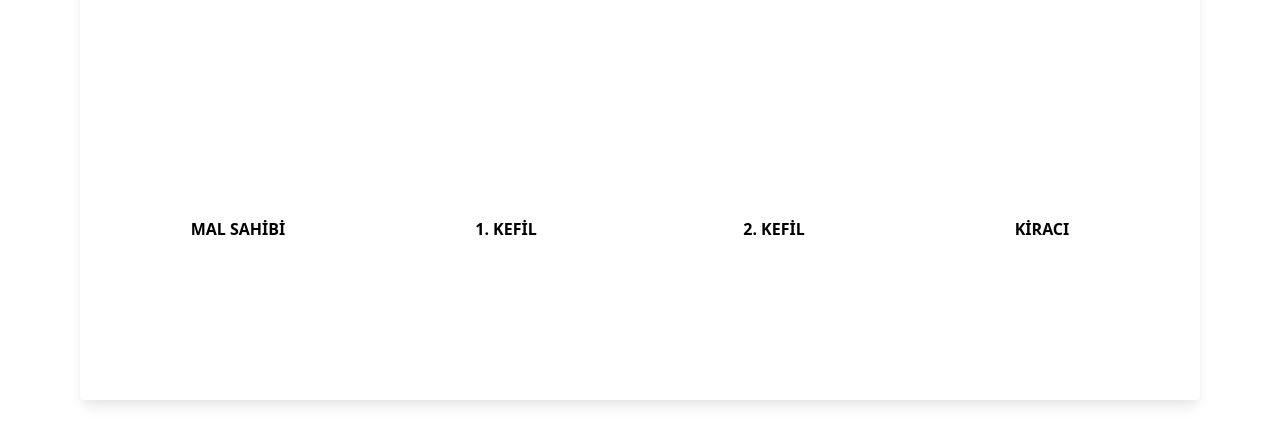
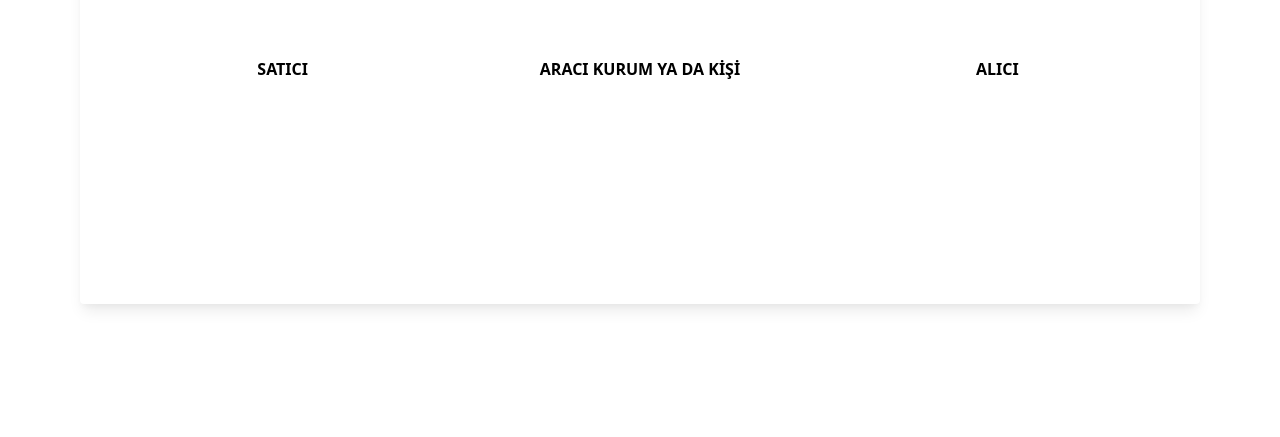
Before and after one commit to Mustafaserhatpeker/sozlesme-v2, a React (Vite) app in the folder sozlesme/: page /alim-satim-sozlesmesi in a window 1280 px wide. Shown: the part 2920-3357 px from the top of the page. After the commit the page ends 3272 px from the top, so only its background shows below. Built offline with nearby package versions, Linux system fonts and the light colour scheme.

Commit message:
refactor: update grid layout and margins for SignatureGrid and KiraSozlesmesi components

```diff
--- a/sozlesme/src/pages/AlimSatim-Sozlesmesi/AlimSatimSozlesmesi.css
+++ b/sozlesme/src/pages/AlimSatim-Sozlesmesi/AlimSatimSozlesmesi.css
@@ -24,7 +24,7 @@
 }
 .as-sign-grid{
   display:grid;
-  grid-template-columns:repeat(4,1fr);
+  grid-template-columns:repeat(3,1fr);
   gap:1rem;
   text-align:center;
   font-weight:600;
@@ -37,8 +37,8 @@
   margin-bottom:12rem;
 }
 .as-sign-grid--largev2{
-  margin-top:42rem;
-  margin-bottom:8rem;
+  margin-top:32rem;
+  margin-bottom:12rem;
 }
 
 .as-sign-grid--compact{
--- a/sozlesme/src/pages/AlimSatim-Sozlesmesi/components/SignatureGrid.tsx
+++ b/sozlesme/src/pages/AlimSatim-Sozlesmesi/components/SignatureGrid.tsx
@@ -1,6 +1,6 @@
 import type { JSX } from "react";
 
-const labels = ["MAL SAHİBİ", "1. KEFİL", "2. KEFİL", "KİRACI"] as const;
+const labels = ["SATICI", "ARACI KURUM YA DA KİŞİ", "ALICI"] as const;
 
 type Size = "large" | "compact" | "largev2";
 
--- a/sozlesme/src/pages/Kira-Sozlesmesi/KiraSozlesmesi.css
+++ b/sozlesme/src/pages/Kira-Sozlesmesi/KiraSozlesmesi.css
@@ -152,8 +152,8 @@
   margin-bottom:12rem;
 }
 .ks-sign-grid--largev2{
-  margin-top:32rem;
-  margin-bottom:8rem;
+  margin-top:24rem;
+  margin-bottom:16rem;
 }
 
 .ks-sign-grid--compact{
```
Also changed, not shown: 1 other file (tests, documents, lock files or other folders).
